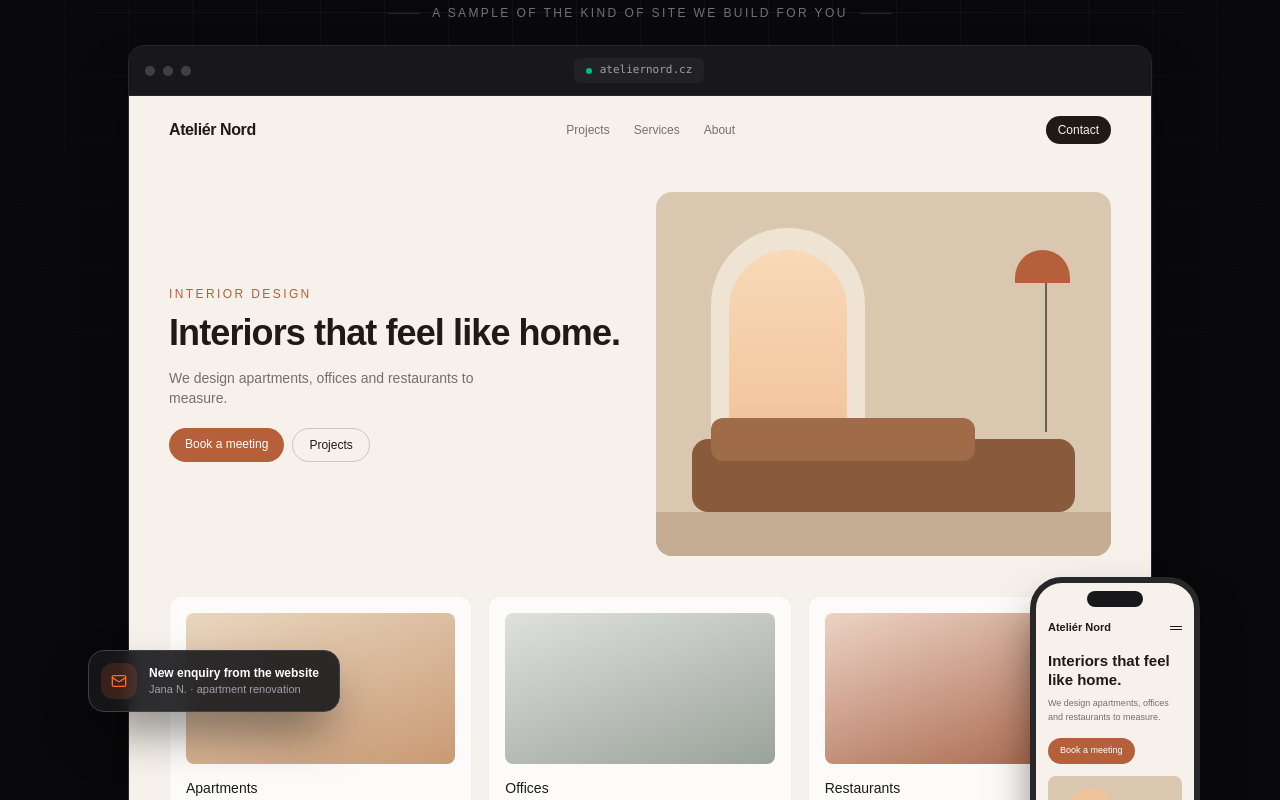
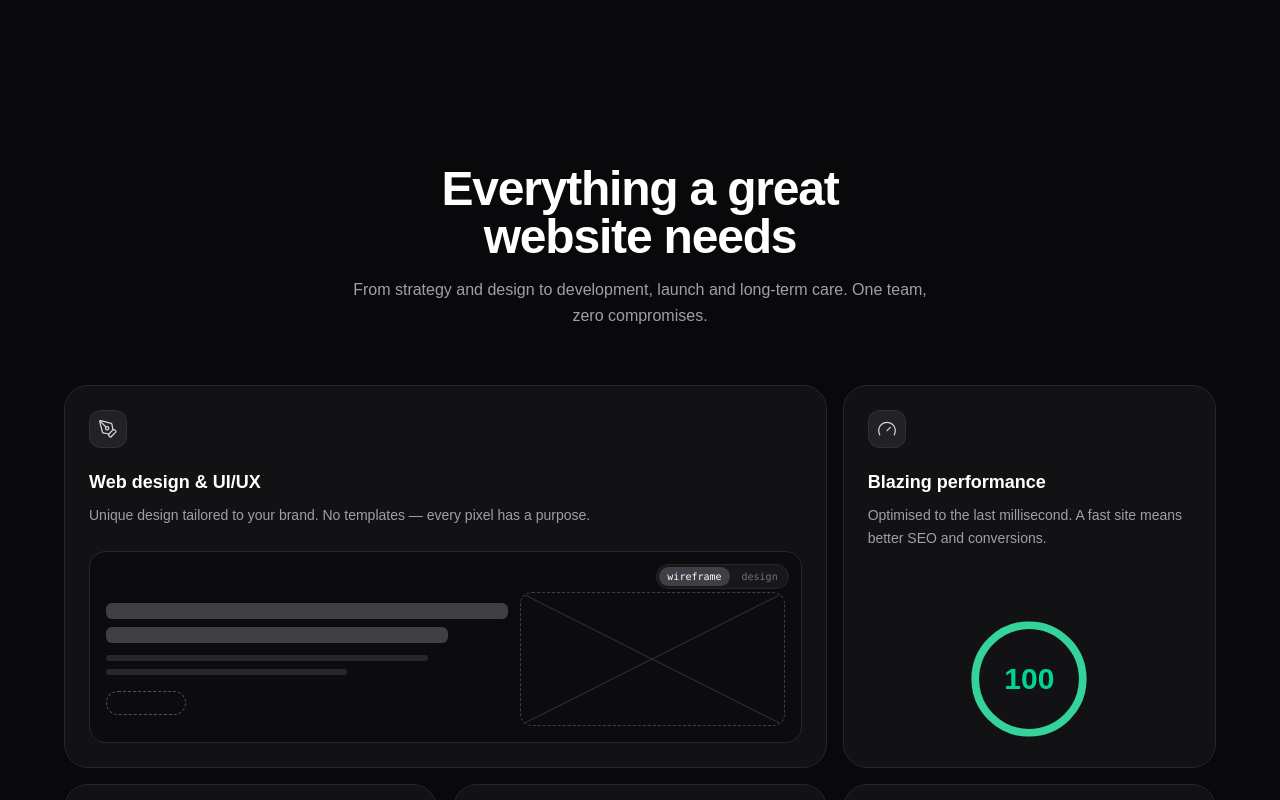
Before and after one commit to ggbosky/projectone, a Next.js app: page / in a window 1280 px wide. Shown: the part 820-1620 px from the top of the page. Built offline with nearby package versions, Linux system fonts and the light colour scheme; a web font is replaced by a local one.

Commit message:
Remove sample site mockup from hero
Co-Authored-By: Claude Opus 5.5 <noreply@anthropic.com>
Claude-Session: https://claude.ai/code/session_01N8FxEFZ9triGnYpCB8yztV

```diff
--- a/components/hero.tsx
+++ b/components/hero.tsx
@@ -1,10 +1,8 @@
 "use client"
 
-import { useRef } from "react"
-import { motion, useScroll, useTransform } from "framer-motion"
-import { ArrowRight, Mail } from "lucide-react"
+import { motion } from "framer-motion"
+import { ArrowRight } from "lucide-react"
 import { useI18n } from "@/lib/i18n"
-import type { Dictionary } from "@/lib/dictionary"
 import { ButtonLink } from "@/components/button-link"
 import { HeroSketch } from "@/components/hero-sketch"
 
@@ -20,132 +18,11 @@ const textRevealVariants = {
   }),
 }
 
-type MockupCopy = Dictionary["hero"]["mockup"]
-
-/* A sample client website (desktop + phone) that shows what we deliver */
-function SiteMockup({ copy }: { copy: MockupCopy }) {
-  return (
-    <div className="relative">
-      {/* Desktop browser */}
-      <div className="relative rounded-2xl border border-zinc-800 bg-zinc-900 shadow-2xl shadow-black/60 overflow-hidden">
-        <div className="flex items-center gap-2 px-4 py-3 border-b border-zinc-800 bg-zinc-900">
-          <span className="w-2.5 h-2.5 rounded-full bg-zinc-700" />
-          <span className="w-2.5 h-2.5 rounded-full bg-zinc-700" />
-          <span className="w-2.5 h-2.5 rounded-full bg-zinc-700" />
-          <div className="mx-auto flex items-center gap-2 px-3 py-1 rounded-md bg-zinc-800/70 text-[11px] text-zinc-400 font-mono">
-            <span className="w-1.5 h-1.5 rounded-full bg-emerald-500" />
-            ateliernord.cz
-          </div>
-          <span className="w-12" />
-        </div>
-
-        <div className="bg-[#f6f1ea] text-[#1f1a16] px-5 sm:px-10 pt-5 pb-8 sm:pb-10">
-          <div className="flex items-center justify-between mb-8 sm:mb-12">
-            <span className="font-display font-semibold tracking-tight text-sm sm:text-base">Ateliér Nord</span>
-            <div className="hidden sm:flex gap-6 text-xs text-[#1f1a16]/60">
-              {copy.nav.map((item) => (
-                <span key={item}>{item}</span>
-              ))}
-            </div>
-            <span className="px-3 py-1.5 rounded-full bg-[#1f1a16] text-[#f6f1ea] text-[10px] sm:text-xs">{copy.navCta}</span>
-          </div>
-
-          <div className="grid grid-cols-12 gap-5 sm:gap-8 items-center">
-            <div className="col-span-12 sm:col-span-6 text-left">
-              <p className="text-[10px] sm:text-xs uppercase tracking-[0.2em] text-[#b5603a] mb-3">{copy.kicker}</p>
-              <p className="font-display text-2xl sm:text-4xl leading-[1.05] font-semibold tracking-tight mb-4">{copy.headline}</p>
-              <p className="text-xs sm:text-sm text-[#1f1a16]/60 mb-5 max-w-xs">{copy.text}</p>
-              <div className="flex gap-2">
-                <span className="px-4 py-2 rounded-full bg-[#b5603a] text-white text-[10px] sm:text-xs font-medium">{copy.primary}</span>
-                <span className="px-4 py-2 rounded-full border border-[#1f1a16]/20 text-[10px] sm:text-xs">{copy.secondary}</span>
-              </div>
-            </div>
-            <div className="hidden sm:block col-span-6 relative aspect-[5/4] rounded-2xl overflow-hidden bg-[#d9c7b0]">
-              {/* Abstract interior: arched window, sofa, lamp */}
-              <div className="absolute left-[12%] top-[10%] w-[34%] h-[62%] rounded-t-full bg-[#efe4d4]" />
-              <div className="absolute left-[16%] top-[16%] w-[26%] h-[52%] rounded-t-full bg-gradient-to-b from-[#f9d9b8] to-[#f0c49a]" />
-              <div className="absolute right-[14%] top-[22%] w-[2px] h-[44%] bg-[#1f1a16]/60" />
-              <div className="absolute right-[9%] top-[16%] w-[12%] h-[9%] rounded-t-full bg-[#b5603a]" />
-              <div className="absolute left-[8%] right-[8%] bottom-[12%] h-[20%] rounded-2xl bg-[#8a5a3c]" />
-              <div className="absolute left-[12%] right-[30%] bottom-[26%] h-[12%] rounded-xl bg-[#a06b49]" />
-              <div className="absolute inset-x-0 bottom-0 h-[12%] bg-[#c4ad92]" />
-            </div>
-          </div>
-
-          <div className="grid grid-cols-3 gap-2 sm:gap-4 mt-8 sm:mt-10">
-            {copy.cards.map((card, i) => (
-              <div key={card} className="rounded-xl bg-white/70 border border-[#1f1a16]/5 p-2.5 sm:p-4 text-left">
-                <div
-                  className="aspect-[16/9] rounded-lg mb-2 sm:mb-3"
-                  style={{
-                    background: [
-                      "linear-gradient(160deg,#e9d6bf 0%,#c99a74 100%)",
-                      "linear-gradient(160deg,#dfe1dc 0%,#9aa39a 100%)",
-                      "linear-gradient(160deg,#ecd3c4 0%,#a8644a 100%)",
-                    ][i % 3],
-                  }}
-                />
-                <span className="text-[10px] sm:text-sm font-medium">{card}</span>
-              </div>
-            ))}
-          </div>
-        </div>
-      </div>
-
-      {/* Phone with the mobile version */}
-      <motion.div
-        initial={{ opacity: 0, y: 40 }}
-        animate={{ opacity: 1, y: 0 }}
-        transition={{ delay: 1.5, duration: 0.8, ease: [0.22, 1, 0.36, 1] }}
-        className="hidden md:block absolute -right-6 lg:-right-12 -bottom-10 w-[170px] rounded-[2rem] border-[6px] border-zinc-800 bg-[#f6f1ea] text-[#1f1a16] shadow-2xl shadow-black/70 overflow-hidden"
-      >
-        <div className="mx-auto mt-2 mb-3 w-14 h-4 rounded-full bg-zinc-900" />
-        <div className="px-3 pb-4 text-left">
-          <div className="flex items-center justify-between mb-4">
-            <span className="font-display font-semibold text-[11px]">Ateliér Nord</span>
-            <span className="flex flex-col gap-0.5">
-              <span className="w-3 h-px bg-[#1f1a16]" />
-              <span className="w-3 h-px bg-[#1f1a16]" />
-            </span>
-          </div>
-          <p className="font-display text-[15px] leading-tight font-semibold mb-2">{copy.headline}</p>
-          <p className="text-[9px] text-[#1f1a16]/60 mb-3">{copy.text}</p>
-          <span className="inline-block px-3 py-1.5 rounded-full bg-[#b5603a] text-white text-[9px] mb-3">{copy.primary}</span>
-          <div className="aspect-[4/3] rounded-lg bg-[#d9c7b0] relative overflow-hidden">
-            <div className="absolute left-[15%] top-[12%] w-[35%] h-[60%] rounded-t-full bg-[#f0c49a]" />
-            <div className="absolute left-[8%] right-[8%] bottom-[10%] h-[22%] rounded-lg bg-[#8a5a3c]" />
-          </div>
-        </div>
-      </motion.div>
-
-      {/* New enquiry notification */}
-      <motion.div
-        initial={{ opacity: 0, x: -20, scale: 0.95 }}
-        animate={{ opacity: 1, x: 0, scale: 1 }}
-        transition={{ delay: 2.1, duration: 0.6, ease: [0.22, 1, 0.36, 1] }}
-        className="hidden sm:flex absolute -left-4 lg:-left-10 bottom-[18%] items-center gap-3 p-3 pr-5 rounded-2xl bg-zinc-900/90 backdrop-blur border border-zinc-700 shadow-2xl shadow-black/60 text-left"
-      >
-        <div className="w-9 h-9 rounded-xl bg-ember/15 text-ember flex items-center justify-center">
-          <Mail className="w-4 h-4" />
-        </div>
-        <div>
-          <div className="text-xs font-semibold text-white">{copy.toastTitle}</div>
-          <div className="text-[11px] text-zinc-400">{copy.toastText}</div>
-        </div>
-      </motion.div>
-    </div>
-  )
-}
-
 export function Hero() {
   const { t, locale } = useI18n()
-  const mockupRef = useRef<HTMLDivElement>(null)
-  const { scrollYProgress } = useScroll({ target: mockupRef, offset: ["start end", "end start"] })
-  const rotateX = useTransform(scrollYProgress, [0, 0.45], [22, 0])
-  const scale = useTransform(scrollYProgress, [0, 0.45], [0.92, 1])
 
   return (
-    <section id="top" className="relative flex flex-col items-center px-4 pt-40 sm:pt-52 pb-16 overflow-hidden">
+    <section id="top" className="relative flex flex-col items-center px-4 pt-40 sm:pt-52 pb-28 sm:pb-36 overflow-hidden">
       {/* Background: wireframes sketching themselves under the grid */}
       <HeroSketch className="absolute inset-x-0 top-0 w-full h-[1000px] opacity-30 pointer-events-none [mask-image:linear-gradient(to_bottom,black_55%,transparent)]" />
       <div className="absolute inset-0 bg-grid pointer-events-none" />
@@ -211,24 +88,6 @@ export function Hero() {
           ))}
         </motion.dl>
       </div>
-
-      {/* Product mockup */}
-      <div ref={mockupRef} className="relative z-10 w-full max-w-5xl mx-auto mt-20 mb-10 [perspective:1600px]">
-        <motion.div
-          initial={{ opacity: 0, y: 60 }}
-          animate={{ opacity: 1, y: 0 }}
-          transition={{ duration: 1, delay: 0.9, ease: [0.22, 1, 0.36, 1] }}
-        >
-          <p className="flex items-center justify-center gap-3 text-xs uppercase tracking-[0.2em] text-zinc-500 mb-6">
-            <span className="h-px w-8 bg-zinc-800" />
-            {t.hero.mockup.caption}
-            <span className="h-px w-8 bg-zinc-800" />
-          </p>
-          <motion.div style={{ rotateX, scale, transformOrigin: "center top" }}>
-            <SiteMockup copy={t.hero.mockup} />
-          </motion.div>
-        </motion.div>
-              </div>
     </section>
   )
 }
--- a/lib/dictionary.ts
+++ b/lib/dictionary.ts
@@ -24,19 +24,6 @@ const cs = {
     sub: "Jsme Project One — malý tým, který stojí za každým projektem osobně. Tvoříme moderní, rychlé a prémiové weby, které posunou vaši značku o level výš.",
     primary: "Nezávazná konzultace",
     secondary: "Naše práce",
-    mockup: {
-      caption: "Ukázka webu, jaký pro vás postavíme",
-      nav: ["Projekty", "Služby", "O nás"],
-      navCta: "Kontakt",
-      kicker: "Interiérový design",
-      headline: "Interiéry, ve kterých se dobře žije.",
-      text: "Navrhujeme byty, kanceláře a restaurace na míru.",
-      primary: "Nezávazná schůzka",
-      secondary: "Projekty",
-      cards: ["Byty", "Kanceláře", "Restaurace"],
-      toastTitle: "Nová poptávka z webu",
-      toastText: "Jana N. · rekonstrukce bytu",
-    },
     stats: [
       { value: "Zdarma", label: "úvodní konzultace" },
       { value: "2–3 týdny", label: "a váš web je online" },
@@ -264,19 +251,6 @@ const en: Dictionary = {
     sub: "We are Project One — a small team that personally stands behind every project. We create modern, fast and premium websites that take your brand to the next level.",
     primary: "Free consultation",
     secondary: "Our work",
-    mockup: {
-      caption: "A sample of the kind of site we build for you",
-      nav: ["Projects", "Services", "About"],
-      navCta: "Contact",
-      kicker: "Interior design",
-      headline: "Interiors that feel like home.",
-      text: "We design apartments, offices and restaurants to measure.",
-      primary: "Book a meeting",
-      secondary: "Projects",
-      cards: ["Apartments", "Offices", "Restaurants"],
-      toastTitle: "New enquiry from the website",
-      toastText: "Jana N. · apartment renovation",
-    },
     stats: [
       { value: "Free", label: "initial consultation" },
       { value: "2–3 weeks", label: "and your site is live" },
```
